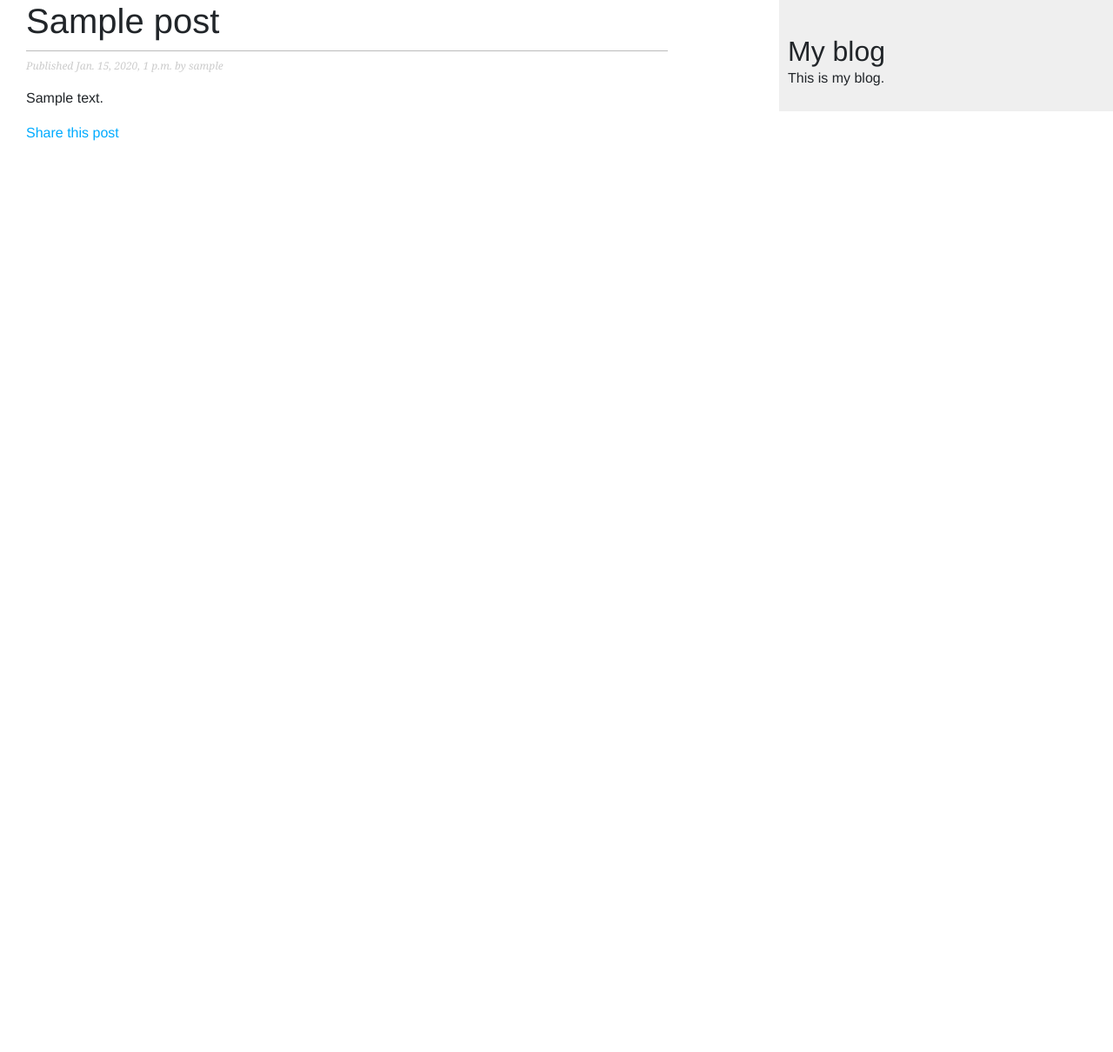
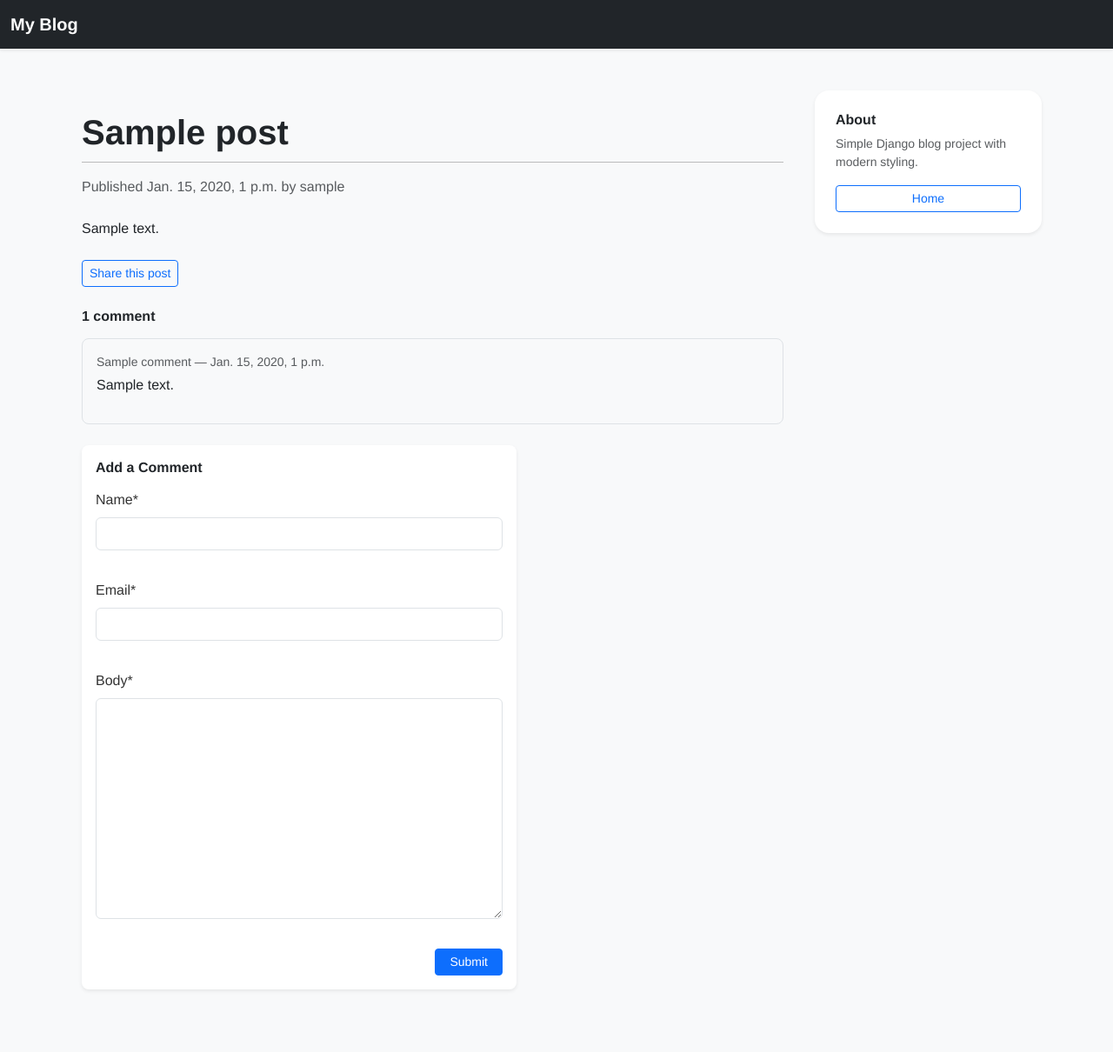
Before and after one commit to mario-ak37/blog-site, a Django app: a page that uses templates/base.html in a window 1280 px wide. Shown: the whole page at 87% size. Before the commit the page ends 162 px from the top, so only its background shows below. Run offline with Django 5.2, Linux system fonts and the light colour scheme; tables that the repository leaves empty hold one stand-in row (values such as "Sample post"); some libraries are stand-ins or nearby versions.

Commit message:
create model for comments and add comment template to the post detail page

```diff
--- a/blog/forms.py
+++ b/blog/forms.py
@@ -1,4 +1,6 @@
 from django import forms
+
+from .models import Comment
 
 
 class EmailPostForm(forms.Form):
@@ -6,3 +8,9 @@ class EmailPostForm(forms.Form):
     email = forms.EmailField()
     to = forms.EmailField()
     comments = forms.CharField(required=False, widget=forms.Textarea)
+
+
+class CommentForm(forms.ModelForm):
+    class Meta:
+        model = Comment
+        fields = ["name", "email", "body"]
--- a/blog/models.py
+++ b/blog/models.py
@@ -52,3 +52,22 @@ class Post(models.Model):
                 "post": self.slug,
             },
         )
+
+
+class Comment(models.Model):
+    post = models.ForeignKey(Post, on_delete=models.CASCADE, related_name="comments")
+    name = models.CharField(max_length=80)
+    email = models.EmailField()
+    body = models.TextField()
+    created = models.DateTimeField(auto_now_add=True)
+    updated = models.DateTimeField(auto_now=True)
+    active = models.BooleanField(default=True)
+
+    class Meta:
+        ordering = ["created"]
+        indexes = [
+            models.Index(fields=["created"]),
+        ]
+
+    def __str__(self):
+        return f"Comment by {self.name} on {self.post}"
--- a/blog/urls.py
+++ b/blog/urls.py
@@ -12,4 +12,5 @@ urlpatterns = [
         name="post_detail",
     ),
     path("<int:post_id>/share/", views.post_share, name="post_share"),
+    path("<int:post_id>/comment/", views.post_comment, name="post_comment"),
 ]
--- a/blog/views.py
+++ b/blog/views.py
@@ -1,9 +1,10 @@
 from django.core.mail import send_mail
 from django.core.paginator import EmptyPage, PageNotAnInteger, Paginator
 from django.shortcuts import get_object_or_404, render
+from django.views.decorators.http import require_POST
 from django.views.generic import ListView
 
-from .forms import EmailPostForm
+from .forms import CommentForm, EmailPostForm
 from .models import Post
 
 
@@ -46,7 +47,13 @@ def post_detail(request, year, month, date, post):
         publish__day=date,
     )
 
-    return render(request, "detail.html", {"post": post})
+    comments = post.comments.filter(active=True)
+
+    form = CommentForm()
+
+    return render(
+        request, "detail.html", {"post": post, "comments": comments, "form": form}
+    )
 
 
 def post_share(request, post_id):
@@ -84,3 +91,20 @@ def post_share(request, post_id):
             "sent": sent,
         },
     )
+
+
+@require_POST
+def post_comment(request, post_id):
+    post = get_object_or_404(Post, id=post_id, status=Post.Status.PUBLISHED)
+
+    comment = None
+
+    form = CommentForm(data=request.POST)
+    if form.is_valid():
+        comment = form.save(commit=False)
+        comment.post = post
+        comment.save()
+
+    return render(
+        request, "comment.html", {"post": post, "form": form, "comment": comment}
+    )
--- a/templates/base.html
+++ b/templates/base.html
@@ -2,31 +2,50 @@
 <!DOCTYPE html>
 <html lang="en">
   <head>
-    <link rel="icon" type="image/svg+xml" href="./media/blogging.svg" />
+    <link rel="icon"
+          type="image/svg+xml"
+          href="{% static 'media/blogging.svg' %}" />
     <meta charset="UTF-8">
     <meta name="viewport" content="width=device-width, initial-scale=1.0">
     <link href="https://cdn.jsdelivr.net/npm/bootstrap@5.3.8/dist/css/bootstrap.min.css"
-          rel="stylesheet"
-          integrity="sha384-sRIl4kxILFvY47J16cr9ZwB07vP4J8+LH7qKQnuqkuIAvNWLzeN8tE5YBujZqJLB"
-          crossorigin="anonymous">
-    <meta name="description"
-          content="A clean and modern blog sharing articles, insights, and tutorials on web development, Django, and tech-related topics.">
-    <meta name="keywords"
-          content="blog, web development, django, programming, technology, tutorials, coding">
+          rel="stylesheet">
     <title>
-      {% block title %}
-      {% endblock title %}
+      {% block title %}{% endblock %}
     </title>
-    <link href='{% static "css/blog.css" %}' rel="stylesheet">
+    <link href="{% static 'css/blog.css' %}" rel="stylesheet">
   </head>
-  <body>
-    <div id="content">
-      {% block content %}
-      {% endblock content %}
+  <body class="bg-light">
+    <nav class="navbar navbar-expand-lg navbar-dark bg-dark shadow-sm">
+      <div class="container-fluid">
+        <a class="navbar-brand fw-bold" href="{% url 'blog:post_list' %}">My Blog</a>
+        <button class="navbar-toggler"
+                type="button"
+                data-bs-toggle="collapse"
+                data-bs-target="#navbarContent"
+                aria-controls="navbarContent"
+                aria-expanded="false"
+                aria-label="Toggle navigation">
+          <span class="navbar-toggler-icon"></span>
+        </button>
+      </div>
+    </nav>
+    <div class="container my-5">
+      <div class="row g-4">
+        <main class="col-md-9">
+          {% block content %}{% endblock %}
+        </main>
+        <aside class="col-md-3">
+          <div class="p-4 bg-white rounded-4 shadow-sm">
+            <h3 class="h6 fw-semibold mb-2">About</h3>
+            <p class="text-muted small">Simple Django blog project with modern styling.</p>
+            <div class="d-grid gap-2 mt-3">
+              <a href="{% url 'blog:post_list' %}"
+                 class="btn btn-outline-primary btn-sm">Home</a>
+            </div>
+          </div>
+        </aside>
+      </div>
     </div>
-    <div id="sidebar">
-      <h2>My blog</h2>
-      <p>This is my blog.</p>
-    </div>
+    <script src="https://cdn.jsdelivr.net/npm/bootstrap@5.3.8/dist/js/bootstrap.bundle.min.js"></script>
   </body>
 </html>
--- /dev/null
+++ b/templates/comment_form.html
@@ -0,0 +1,15 @@
+{% load crispy_forms_tags %}
+<div class="mt-4">
+  <div class="p-3 rounded-3 shadow-sm bg-white" style="max-width: 500px;">
+    <h6 class="mb-3 fw-semibold">Add a Comment</h6>
+    <form action="{% url 'blog:post_comment' post.id %}"
+          method="post"
+          class="row g-2">
+      {% csrf_token %}
+      {{ form|crispy }}
+      <div class="mt-2 d-flex justify-content-end">
+        <button type="submit" class="btn btn-primary btn-sm px-3">Submit</button>
+      </div>
+    </form>
+  </div>
+</div>
--- a/templates/detail.html
+++ b/templates/detail.html
@@ -3,10 +3,23 @@
   {{ post.title }}
 {% endblock title %}
 {% block content %}
-  <h1>{{ post.title }}</h1>
-  <p class="date">Published {{ post.publish }} by {{ post.author }}</p>
-  {{ post.body|linebreaks }}
-  <p>
-    <a href="{% url 'blog:post_share' post.id %}">Share this post</a>
-  </p>
+  <div class="container py-4">
+    <h1 class="mb-3 fw-bold">{{ post.title }}</h1>
+    <p class="text-muted mb-4">Published {{ post.publish }} by {{ post.author }}</p>
+    <div class="mb-4">{{ post.body|linebreaks }}</div>
+    <a href="{% url 'blog:post_share' post.id %}"
+       class="btn btn-outline-primary btn-sm mb-4">Share this post</a>
+    {% with comments.count as total_comments %}
+      <h3 class="h6 fw-semibold mb-3">{{ total_comments }} comment{{ total_comments|pluralize }}</h3>
+    {% endwith %}
+    {% for comment in comments %}
+      <div class="bg-light border rounded-3 p-3 mb-3">
+        <p class="text-muted small mb-1">{{ comment.name }} — {{ comment.created }}</p>
+        <div>{{ comment.body|linebreaks }}</div>
+      </div>
+    {% empty %}
+      <p class="text-muted">There are no comments yet.</p>
+    {% endfor %}
+    <div class="mt-4">{% include "comment_form.html" %}</div>
+  </div>
 {% endblock content %}
```
Also changed, not shown: blog/admin.py (+8 -1 lines), templates/comment.html (added, +14 -0 lines), templates/list.html (+9 -6 lines), templates/share.html (+5 -5 lines), blog/migrations/0003_comment.py (added).
